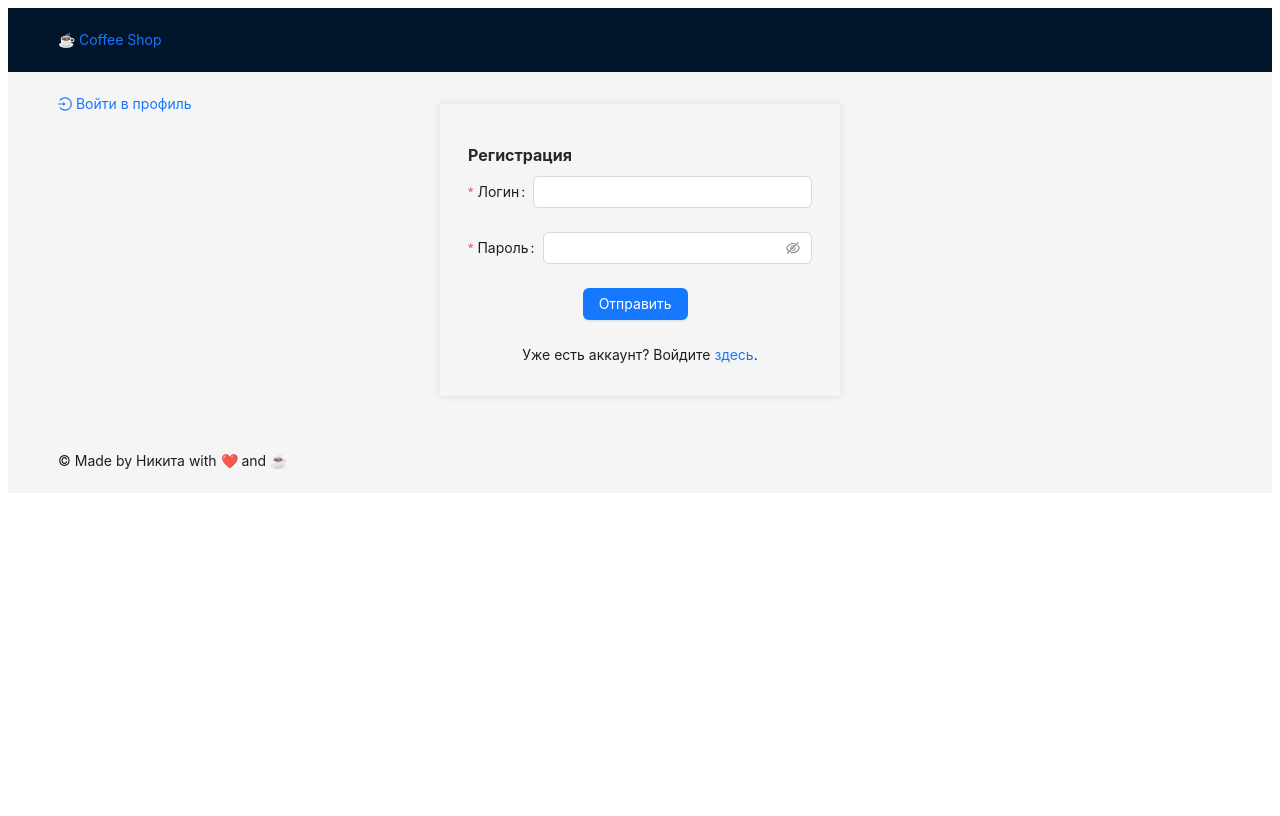
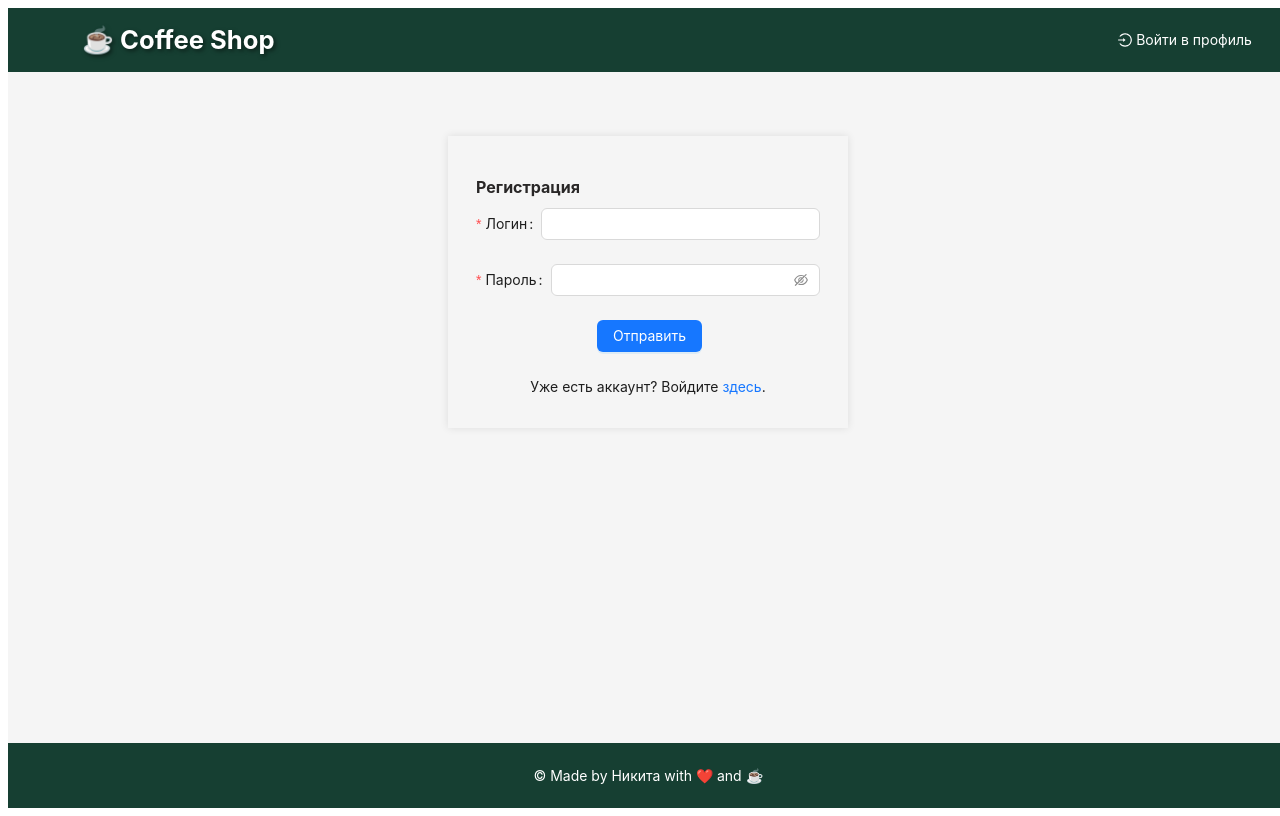
Before and after one commit to nick6850/coffee_store, a React (Vite) app: page /signup in a window 1280 px wide. Built offline with nearby package versions, Linux system fonts and the light colour scheme.

Commit message:
Wrote styles for layout

```diff
--- a/src/components/Layout/Layout.module.scss
+++ b/src/components/Layout/Layout.module.scss
@@ -0,0 +1,58 @@
+.layout {
+  width: 100vw;
+  min-height: 100vh;
+  display: flex;
+  flex-direction: column;
+}
+
+.header {
+  max-width: 100%;
+  display: flex;
+  padding: 2rem;
+  justify-content: space-between;
+  align-items: center;
+  background-color: rgb(22, 63, 50);
+
+  .logo {
+    font-size: 1.6rem;
+    text-align: left;
+    color: #fff;
+    padding: 10px;
+    margin-left: 2rem;
+    font-weight: bold;
+    text-shadow: 2px 2px 4px rgba(0, 0, 0, 0.5);
+
+    @media (max-width: 768px) {
+      font-size: 1.3rem;
+    }
+  }
+
+  .dropdownIcon {
+    font-size: 1rem;
+    cursor: pointer;
+    color: white;
+  }
+
+  a {
+    color: white;
+    margin: 0.3em;
+  }
+}
+
+button {
+  margin-left: 0.4rem;
+}
+
+.content {
+  flex: 1;
+  padding: 2rem;
+}
+
+.footer {
+  display: flex;
+  justify-content: center;
+  align-items: center;
+  background-color: rgb(22, 63, 50);
+
+  color: white;
+}
```
